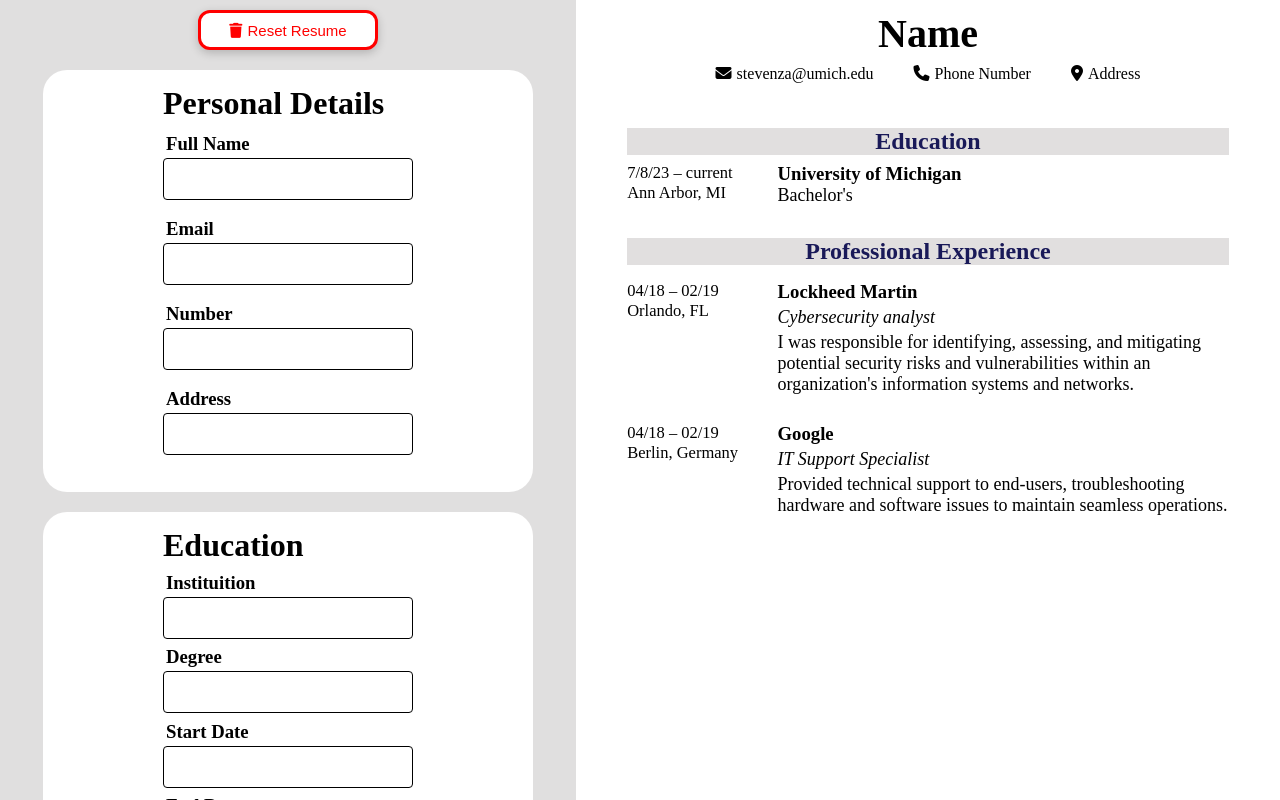
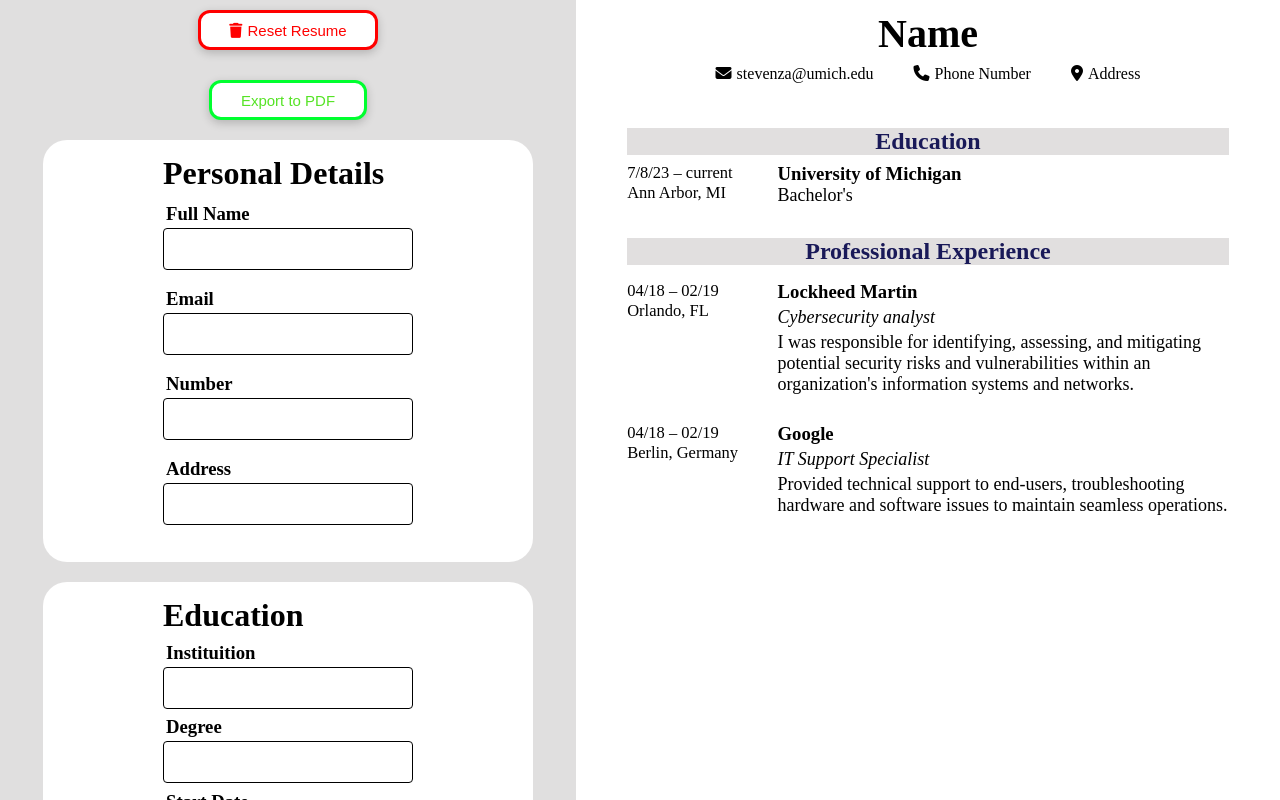
Before and after one commit to Steven-program/ResumeBuilder, a React (Vite) app: page / in a window 1280 px wide. Built offline with nearby package versions, Linux system fonts and the light colour scheme.

Commit message:
Now allows users to create a pdf of their resume using the react-to-print library

```diff
--- a/package.json
+++ b/package.json
@@ -16,7 +16,8 @@
     "react-accessible-accordion": "^5.0.0",
     "react-collapsed": "^4.0.4",
     "react-dom": "^18.2.0",
-    "react-html2pdf": "^1.0.1"
+    "react-html2pdf": "^1.0.1",
+    "react-to-print": "^2.14.13"
   },
   "devDependencies": {
     "@types/react": "^18.2.15",
--- a/src/App2.css
+++ b/src/App2.css
@@ -31,6 +31,29 @@
 
 .modify:hover{
     background-color:rgb(250, 206, 206);
+}
+
+.export{
+    border-radius: 24px;
+    background-color: white;
+    min-height: 40px;
+    padding: 0 5%;
+    font-size: 15px;
+    cursor:pointer;
+
+    background-color: white;
+    color: rgb(85, 227, 37);
+    border:solid;
+    border-color: rgb(0, 255, 47);
+    border-radius: 12px;
+
+
+    box-shadow: 0 3px 10px rgb(0 0 0 / 0.2);
+    margin-top: 10px;
+}
+
+.export:hover{
+    background-color: rgb(121, 241, 121);
 }
 
 .personal-details, .education-edit, .professional-experience{
--- a/src/resume_placeholder.jsx
+++ b/src/resume_placeholder.jsx
@@ -1,6 +1,6 @@
-import React, { useState } from "react";
-import { Preview, print } from 'react-html2pdf';
+import React, { useState, useRef } from "react";
 
+import { useReactToPrint } from "react-to-print";
 
 
 
@@ -58,16 +58,24 @@ export default function ResumeRender(props) {
     }
 
     function click() {
-
         let element = document.querySelector('.resume');
         html2pdf().from(element).save('filename.pdf');
     }
+
+    const componentPDF = useRef();
+
+    const generatePDF = useReactToPrint({
+        content:()=>componentPDF.current,
+        documentTitle:"User's resume",
+        onAfterPrint: ()=> alert("Data saved in PDF")
+    });
 
     return (
         <>
             <div className="container">
                 <div className="edit">
                     <button className="modify" onClick={clearResume}><i class="fa-solid fa-trash"></i>Reset Resume</button>
+                    <button className="export" onClick={generatePDF}>Export to PDF</button>
 
                     <div className="personal-details centered">
                         <div>
@@ -209,6 +217,7 @@ export default function ResumeRender(props) {
 
                 </div>
 
+                <div ref={componentPDF} style = {{width:'100%'}}>
                     <div className="resume" id="print">
                         <div className="header">
                             <h1 className="name">{name ? name : "Name"}</h1>
@@ -270,16 +279,10 @@ export default function ResumeRender(props) {
                                     </div>
                                 </div>
                             </div>
-
-
-
-
-
                         </div>
 
                     </div>
-
-
+                </div>
             </div>
         </>
     );
```
Also changed, not shown: 1 other file (tests, documents, lock files or other folders). Lines whose indentation alone changed are shown as unchanged.
